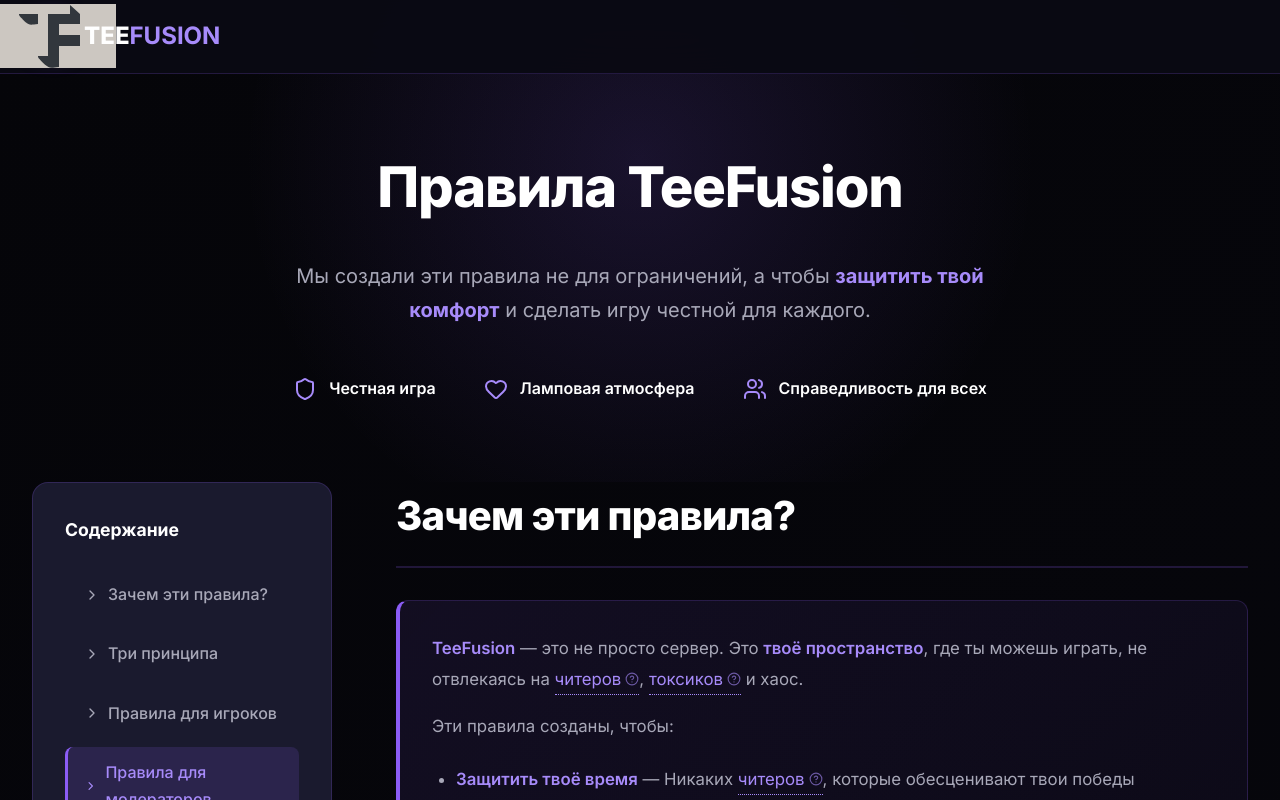
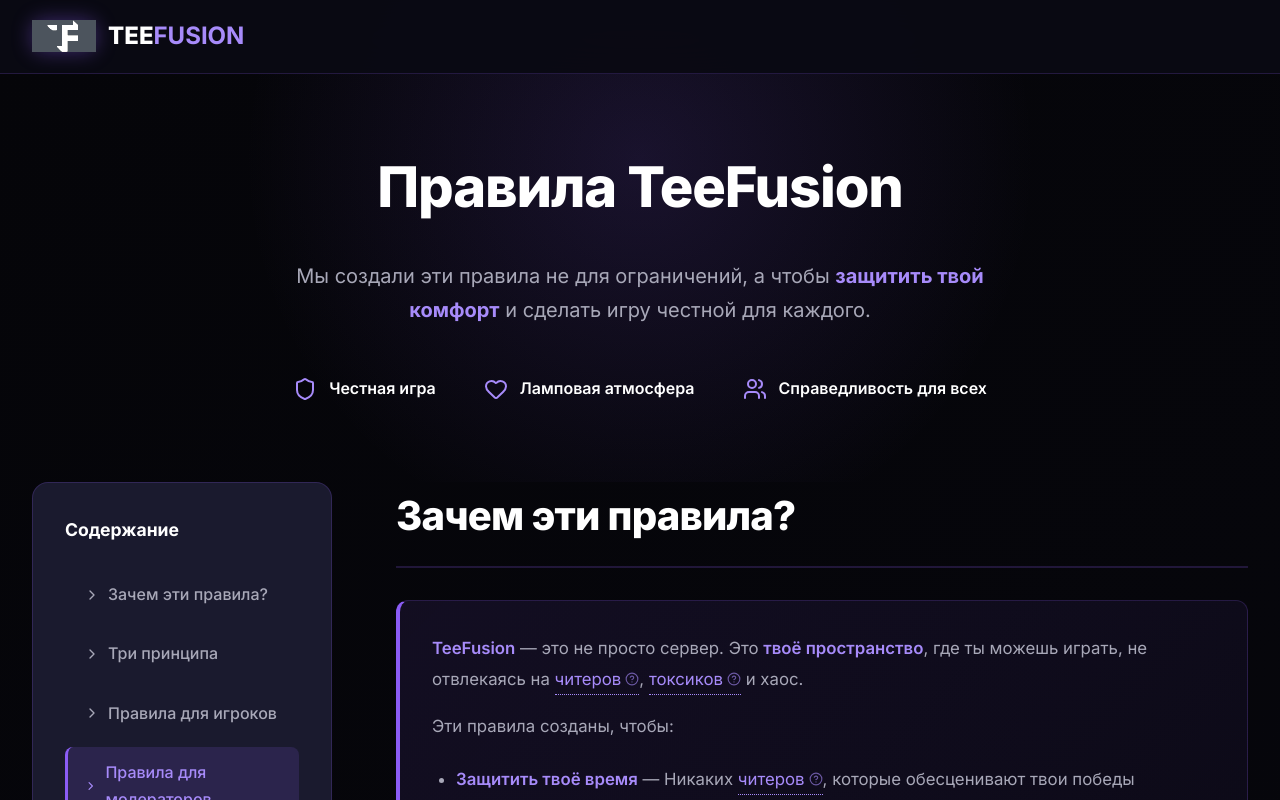
Before and after one commit to yorushi-code/Rules.Test, a React (Vite) app: page / in a window 1280 px wide. Shown: the top 800 px of the page. Built offline with nearby package versions, Linux system fonts and the light colour scheme.

Commit message:
Some setup in App.css

```diff
--- a/src/styles/App.css
+++ b/src/styles/App.css
@@ -75,8 +75,8 @@
 }
 
 .logo-icon {
-  width: 40px;
-  height: 40px;
+  width: 64px;
+  height: 32px;
   background: linear-gradient(135deg, var(--accent), var(--accent-light));
   border-radius: 10px;
   display: flex;
@@ -88,6 +88,15 @@
 
 .logo strong {
   color: var(--accent-light);
+}
+
+.logo-icon img {
+  width: 100%;
+  height: 100%;
+  filter: invert(100%) brightness(150%);
+  margin: 0;
+  padding: 0;
+  border: none;
 }
 
 /* Hero */
```
